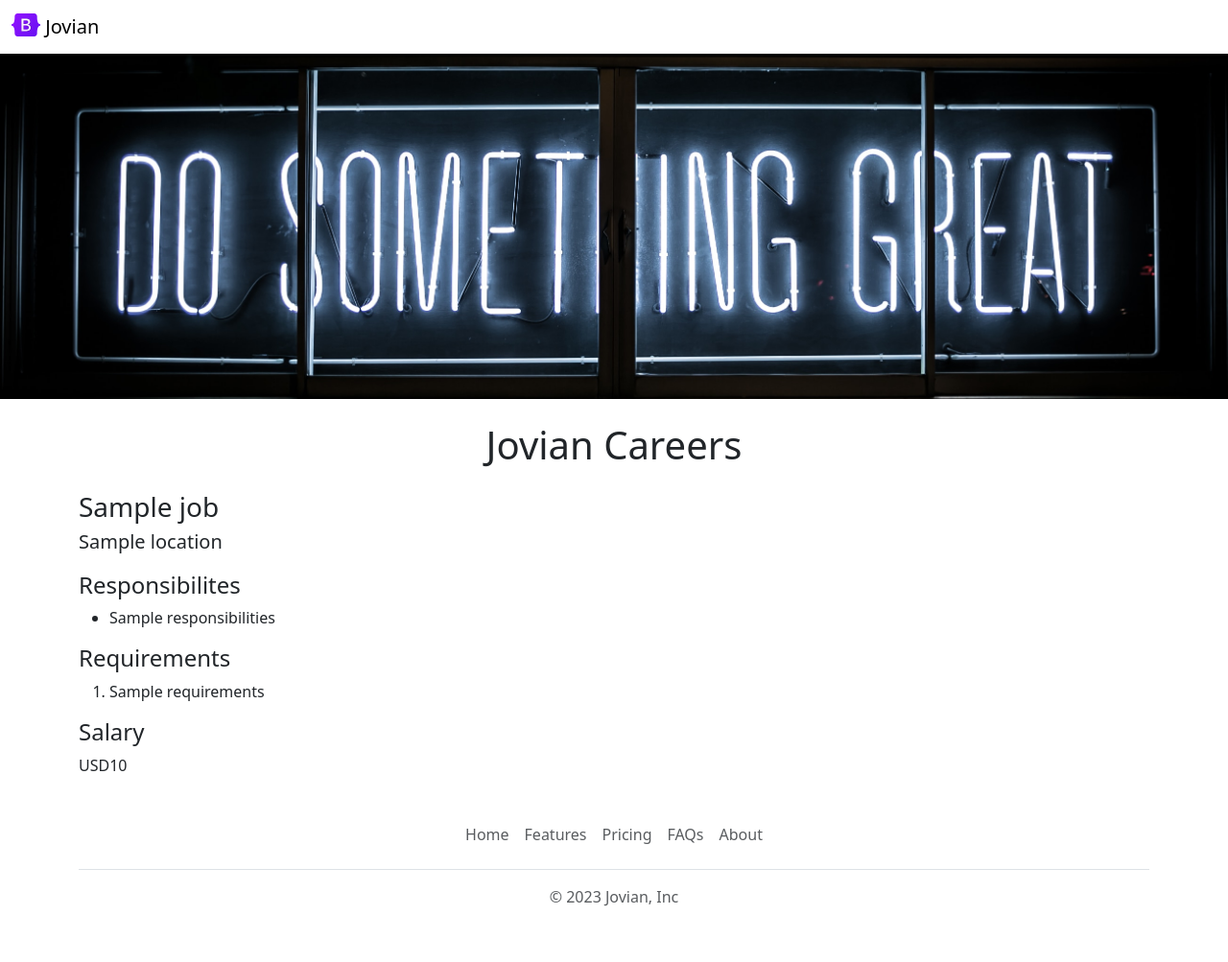
After one commit to thisisudbhavv/flask-project-v2, a Flask app: template templates/jobpage.html in a window 1280 px wide. The commit adds this page. Shown: the whole page at 96% size. Run offline with Flask 3, Linux system fonts and the light colour scheme; the template is opened without the code that fills it: most values are stand-ins (such as "Sample title", 1, 10 or a date in 2020).

Commit message:
added dynamic pages

```diff
--- a/app.py
+++ b/app.py
@@ -1,16 +1,27 @@
 from flask import Flask, render_template, jsonify
-from database import load_jobs
+from database import load_jobs, load_job
 
 app = Flask(__name__)
+
 
 @app.route('/')
 def hello_world():
   jobs = load_jobs()
   return render_template('home.html', jobs=jobs)
 
+
 @app.route('/api/jobs')
 def list_jobs():
-    return jsonify(load_jobs())
+  return jsonify(load_jobs())
+
+
+@app.route('/job/<id>')
+def show_job(id):
+  job = load_job(id)
+  if not job:
+    return "Job not found", 404
+  return render_template('jobpage.html', job=job)
+
 
 if __name__ == '__main__':
-    app.run(host='0.0.0.0', debug=True)
+  app.run(host='0.0.0.0', debug=True)
--- a/database.py
+++ b/database.py
@@ -1,5 +1,6 @@
+import os
+
 from sqlalchemy import create_engine, text
-import os
 
 db_conn_string = os.environ['DB_CONNECTION_STRING']
 
@@ -19,3 +20,11 @@ def load_jobs():
     for row in result.all():
       jobs.append(dict(row._mapping))
     return jobs
+
+def load_job(id):
+  with engine.connect() as conn:
+    result = conn.execute(text("select * from jobs where id = :id"), {"id": id})
+    rows = result.all()
+    if len(rows) == 0:
+      return None
+    return dict(rows[0]._mapping)
--- /dev/null
+++ b/templates/banner.html
@@ -0,0 +1,9 @@
+<style>
+  #banner{
+    width: 100%;
+    height: 360px;
+    object-fit: cover;
+    margin-bottom: 16px;
+  }
+</style>
+<img id="banner" src="/static/banner.jpg">
--- /dev/null
+++ b/templates/bootstrap.html
@@ -0,0 +1,3 @@
+<meta charset="utf-8">
+<meta name="viewport" content="width=device-width, initial-scale=1">
+<link href="https://cdn.jsdelivr.net/npm/bootstrap@5.3.2/dist/css/bootstrap.min.css" rel="stylesheet" integrity="sha384-T3c6CoIi6uLrA9TneNEoa7RxnatzjcDSCmG1MXxSR1GAsXEV/Dwwykc2MPK8M2HN" crossorigin="anonymous">
--- a/templates/jobitem.html
+++ b/templates/jobitem.html
@@ -28,7 +28,7 @@
       {% endif %}
     </div>
     <div style="flex: 0;">
-      <a href="mailto:hello@jovian.ai?subject=Application for {{job['title']}}" type="button" class="apply-button">Apply</a>
+      <a href="/job/{{job['id']}}" type="button" class="apply-button">Apply</a>
     </div>
   </div>
 </body>
--- /dev/null
+++ b/templates/jobpage.html
@@ -0,0 +1,32 @@
+<DOCTYPE html>
+<html>
+  <head>
+    <title>{{job.title}} - Jovian Careers</title>
+    {% include 'bootstrap.html' %}
+  </head>
+  <body>
+    {% include 'nav.html' %}
+    {% include 'banner.html' %}
+    <div class="container">
+      <h1 class="text-center mt-2 mb-4">Jovian Careers</h1>
+      <h3 class='mb-1'>{{job.title}}</h3>
+      <p class='lead mt-0'>{{job.location}}</p>
+      <h4>Responsibilites</h4>
+      <ul>
+        {% for line in job.responsibilities.split("\n")%}
+        <li>{{line}}</li>
+        {% endfor %}
+      </ul>
+      <h4>Requirements</h4>
+      <ol>
+        {% for line in job.requirements.split("\n")%}
+        <li>{{line}}</li>
+        {% endfor %}
+      </ol>
+      <h4>Salary</h4>
+      <p>{{job.currency}}{{job.salary}}</p>
+    </div>
+
+    {% include 'footer.html' %}
+  </body>
+</html>
--- a/templates/nav.html
+++ b/templates/nav.html
@@ -1,6 +1,6 @@
 <nav class="navbar shadow-sm fixed-top bg-white">
   <div class="container-fluid">
-    <a class="navbar-brand" href="#">
+    <a class="navbar-brand" href="/">
       <img src="/static/logo.svg" alt="Logo" width="30" height="24" class="d-inline-block align-text-top">
       Jovian
     </a>
```
Also changed, not shown: templates/home.html (+3 -11 lines).
